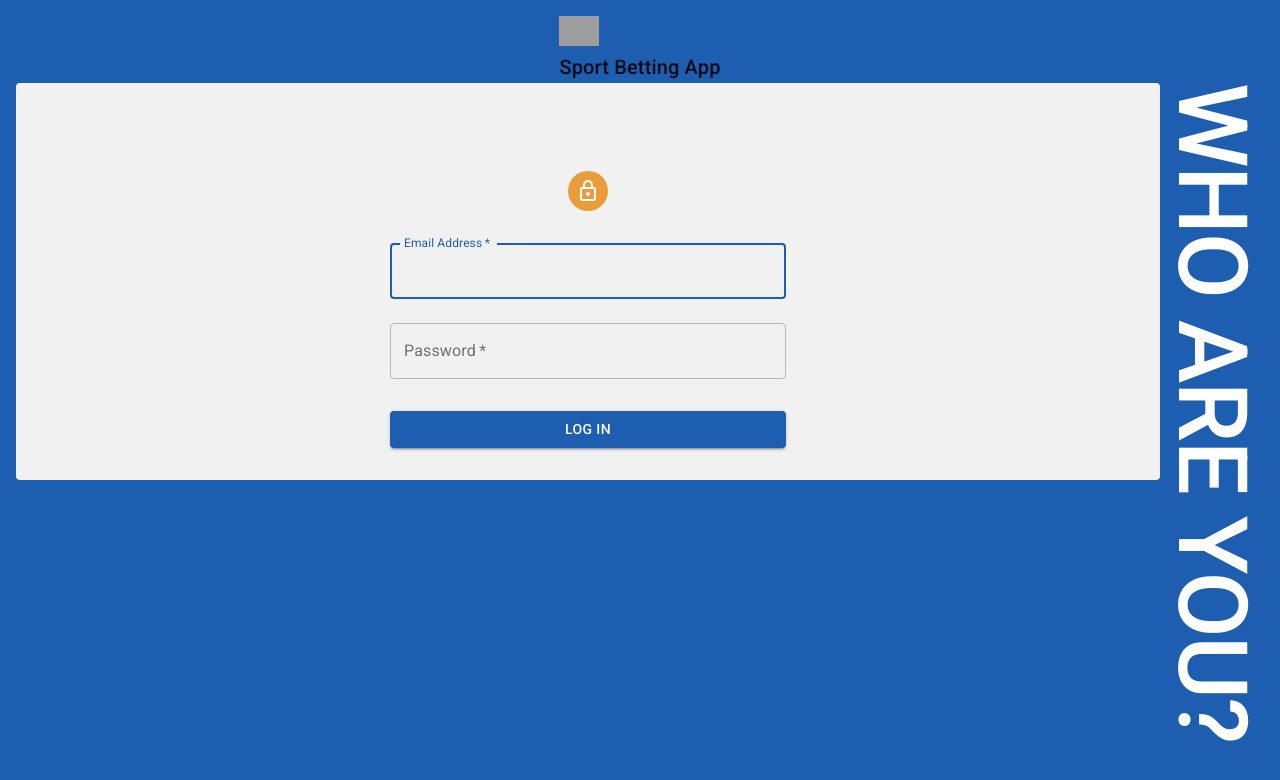
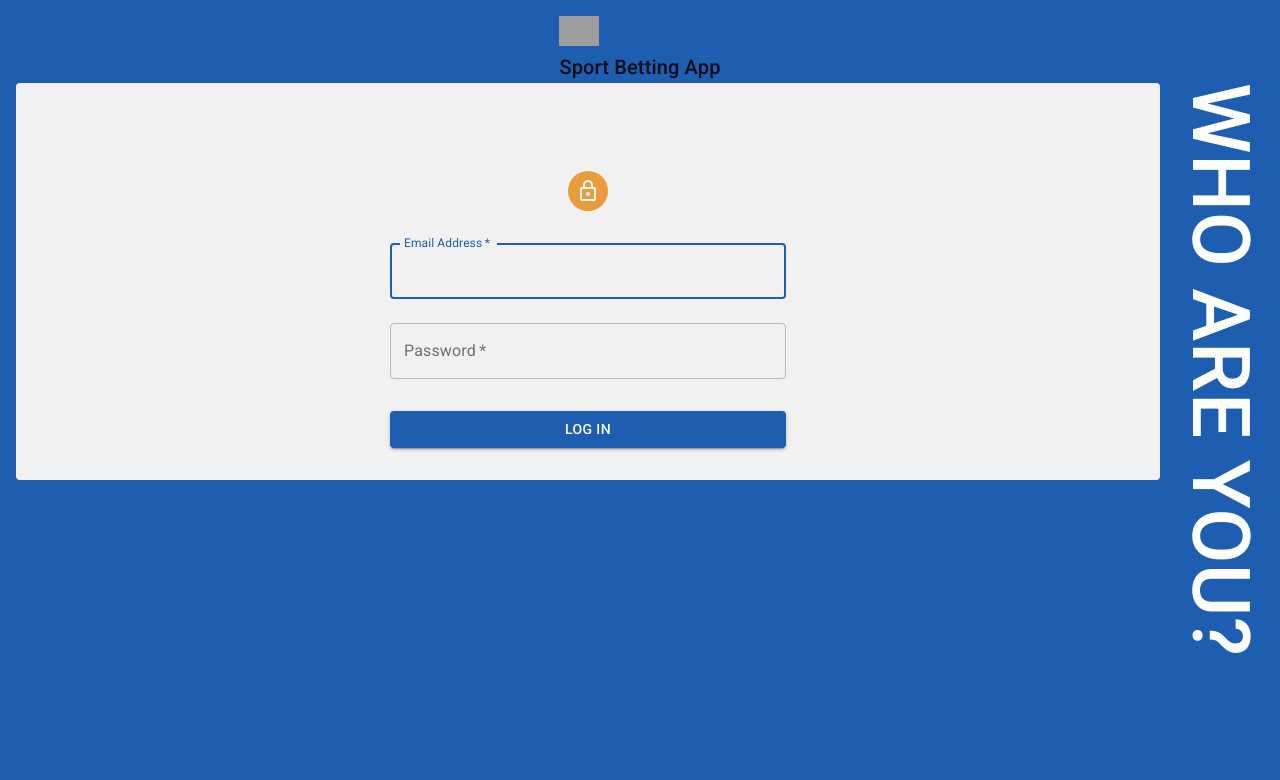
Before and after one commit to willemverbuyst/sb-client, a React (Create React App) app: page /login in a window 1280 px wide. Shown: the top 780 px of the page. Built offline with nearby package versions, Linux system fonts and the light colour scheme; no server answers; grey boxes are pictures that could not be loaded.

Commit message:
Make UserDisplay responsive

```diff
--- a/src/Components/UserDisplay/UserDisplay.tsx
+++ b/src/Components/UserDisplay/UserDisplay.tsx
@@ -5,20 +5,38 @@ import { makeStyles } from '@material-ui/core/styles';
 import { Avatar, Grid, Typography } from '@material-ui/core';
 
 const useStyles = makeStyles((theme) => ({
-  displayName: {
+  wrapper: {
+    [theme.breakpoints.down('sm')]: {
+      marginLeft: 0,
+    },
+    marginLeft: '1rem',
+  },
+  userName: {
+    [theme.breakpoints.down('sm')]: {
+      writingMode: 'horizontal-tb',
+      justifyContent: 'center',
+      fontSize: '2.5rem',
+      marginTop: theme.spacing(1),
+    },
     writingMode: 'vertical-rl',
     textOrientation: 'mixed',
-  },
-  userName: {
+    fontSize: '5rem',
     textTransform: 'uppercase',
     fontWeight: 500,
     color: '#fff',
   },
   team: {
-    marginTop: theme.spacing(6),
+    [theme.breakpoints.down('sm')]: {
+      marginTop: theme.spacing(0),
+      marginBottom: theme.spacing(2),
+    },
+    marginTop: theme.spacing(5),
   },
   avatar: {
-    transform: 'scale(2)',
+    [theme.breakpoints.down('sm')]: {
+      transform: 'none',
+    },
+    transform: 'scale(1.5)',
     border: '2px solid #fff',
     backgroundColor: '#fff',
   },
@@ -31,23 +49,21 @@ const UserDisplay: React.FC = (): ReactElement => {
   const user = useSelector(selectUser);
 
   return (
-    <Grid>
+    <Grid container justify="center">
       {user ? (
-        <Grid>
-          <Grid container alignContent="center" className={classes.displayName}>
-            <Typography variant="h1" className={classes.userName}>
-              {replaceUnderScore(user.userName)}
-            </Typography>
+        <Grid container className={classes.wrapper}>
+          <Grid container justify="center">
+            <Typography className={classes.userName}>{replaceUnderScore(user.userName)}</Typography>
           </Grid>
           <Grid container justify="center" className={classes.team}>
             <Avatar alt={user.team.name} src={user.team.logo} className={classes.avatar} />
           </Grid>
         </Grid>
       ) : (
-        <Grid container alignContent="center" className={classes.displayName}>
-          <Typography variant="h1" className={classes.userName}>
-            Who are you?
-          </Typography>
+        <Grid container className={classes.wrapper}>
+          <Grid container justify="center">
+            <Typography className={classes.userName}>Who are you?</Typography>
+          </Grid>
         </Grid>
       )}
     </Grid>
```
